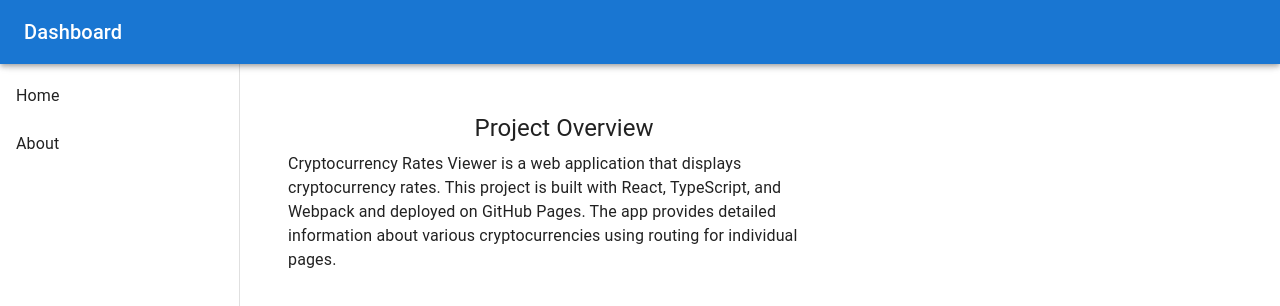
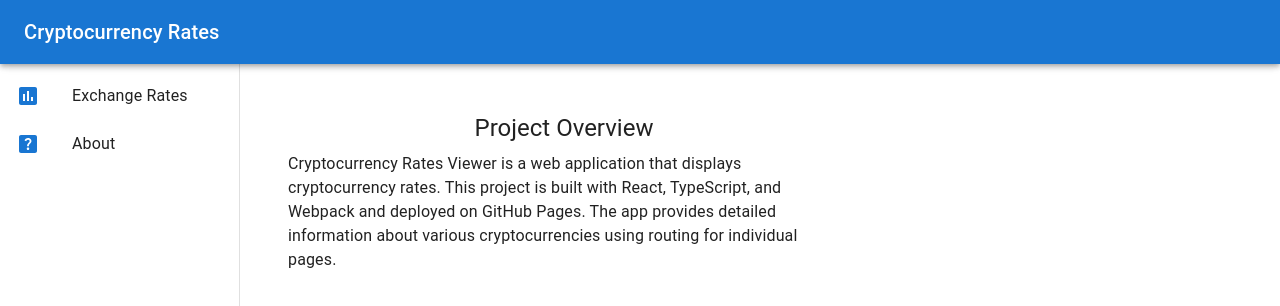
Before and after one commit to Nikitozz13/cryptocurrency-rates, a React app: page /cryptocurrency-rates/about in a window 1280 px wide. Shown: the top 306 px of the page. Built offline with nearby package versions, Linux system fonts and the light colour scheme.

Commit message:
Update dashboard static text and menu items

```diff
--- a/package.json
+++ b/package.json
@@ -19,6 +19,7 @@
   "dependencies": {
     "@emotion/react": "^11.14.0",
     "@emotion/styled": "^11.14.0",
+    "@mui/icons-material": "^6.4.1",
     "@mui/material": "^6.4.1",
     "@tanstack/react-query": "^5.64.2",
     "axios": "^1.7.9",
--- a/src/components/Dashboard.tsx
+++ b/src/components/Dashboard.tsx
@@ -9,12 +9,15 @@ import Drawer from '@mui/material/Drawer';
 import List from '@mui/material/List';
 import ListItemButton from '@mui/material/ListItemButton';
 import ListItemText from '@mui/material/ListItemText';
+import Poll from '@mui/icons-material/Poll';
+import HelpCenter from '@mui/icons-material/HelpCenter';
+import { ListItemIcon } from '@mui/material';
 
 const DRAWER_WIDTH = 240;
 
 const routes = [
-  { name: 'Home', route: '/' },
-  { name: 'About', route: '/about' },
+  { name: 'Exchange Rates', route: '/', icon: Poll },
+  { name: 'About', route: '/about', icon: HelpCenter },
 ];
 
 const Dashboard: React.FC<React.PropsWithChildren> = ({ children }) => {
@@ -29,7 +32,7 @@ const Dashboard: React.FC<React.PropsWithChildren> = ({ children }) => {
       >
         <Toolbar>
           <Typography variant="h6" noWrap component="div">
-            Dashboard
+            Cryptocurrency Rates
           </Typography>
         </Toolbar>
       </AppBar>
@@ -51,6 +54,7 @@ const Dashboard: React.FC<React.PropsWithChildren> = ({ children }) => {
           <List>
             {routes.map((route) => (
               <ListItemButton component={Link} to={route.route} key={route.route}>
+                <ListItemIcon>{<route.icon color='primary' />}</ListItemIcon>
                 <ListItemText primary={route.name} />
               </ListItemButton>
             ))}
```
Also changed, not shown: 1 other file (tests, documents, lock files or other folders).
